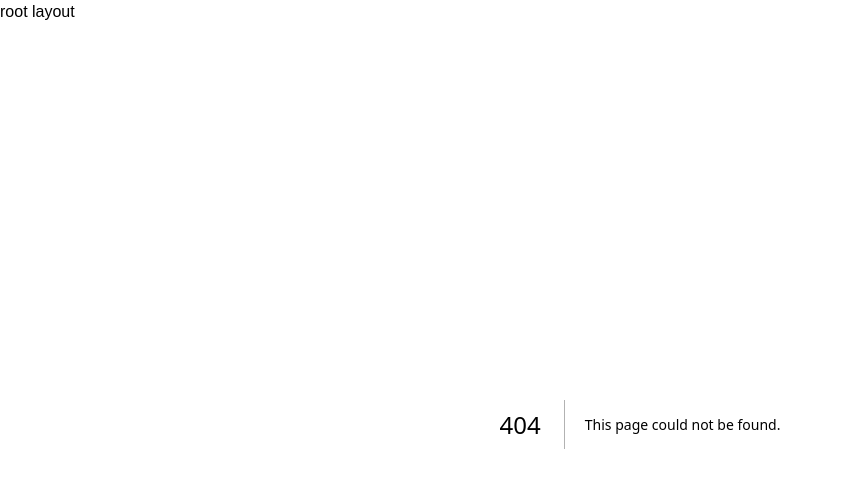
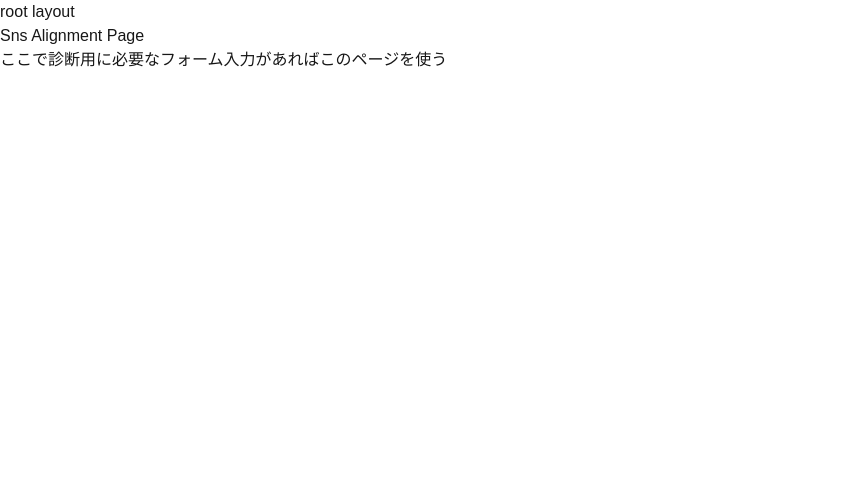
Before and after one commit to Kazuki0320/sns-scouter, a Next.js app: page /snsalignment in a window 1280 px wide. Before the commit this address had no page. Shown: the top 488 px of the page, without its empty margins (0-842 px from the left). Built offline with nearby package versions, Linux system fonts and the light colour scheme.

Commit message:
✨ fix: 既存の form フォルダの命名を、実態に合わせて Sns Alignment に変更

```diff
--- a/src/app/form/page.tsx
+++ b/src/app/snsalignment/page.tsx
@@ -1,7 +1,7 @@
 export default function Page() {
     return (
         <>
-            <h2>Form Page</h2>
+            <h2>Sns Alignment Page</h2>
             <h3>ここで診断用に必要なフォーム入力があればこのページを使う</h3>
         </>
     );
```
